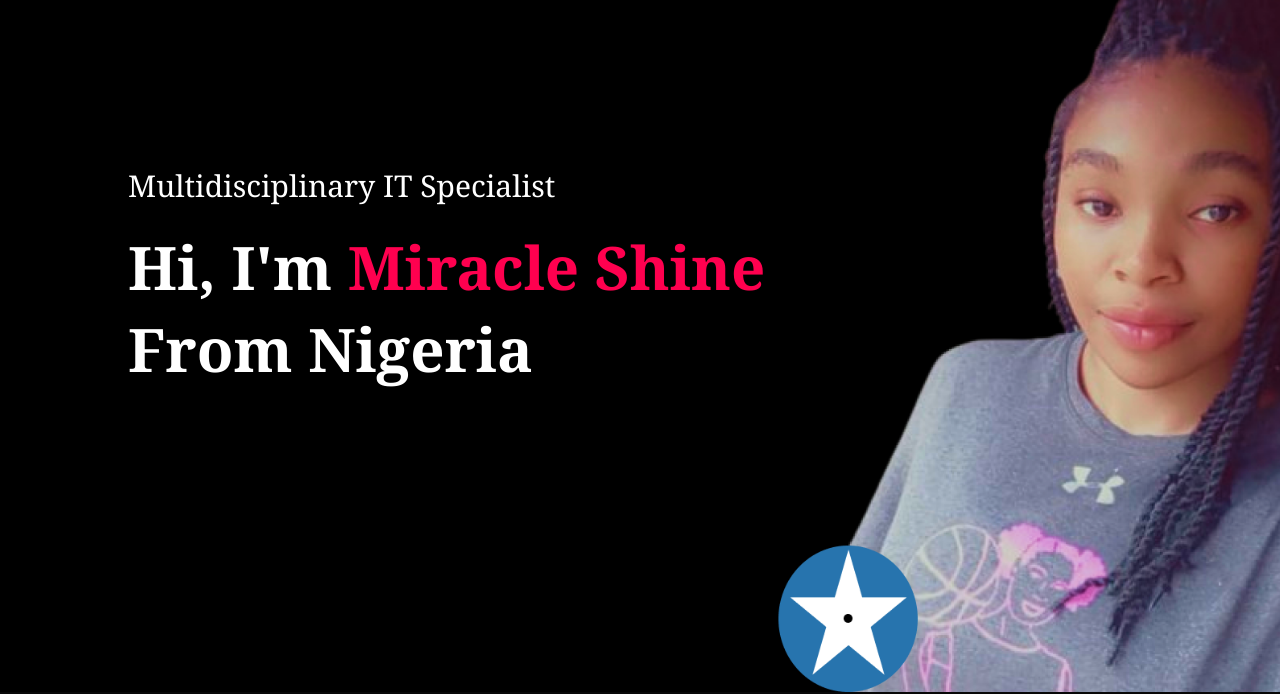
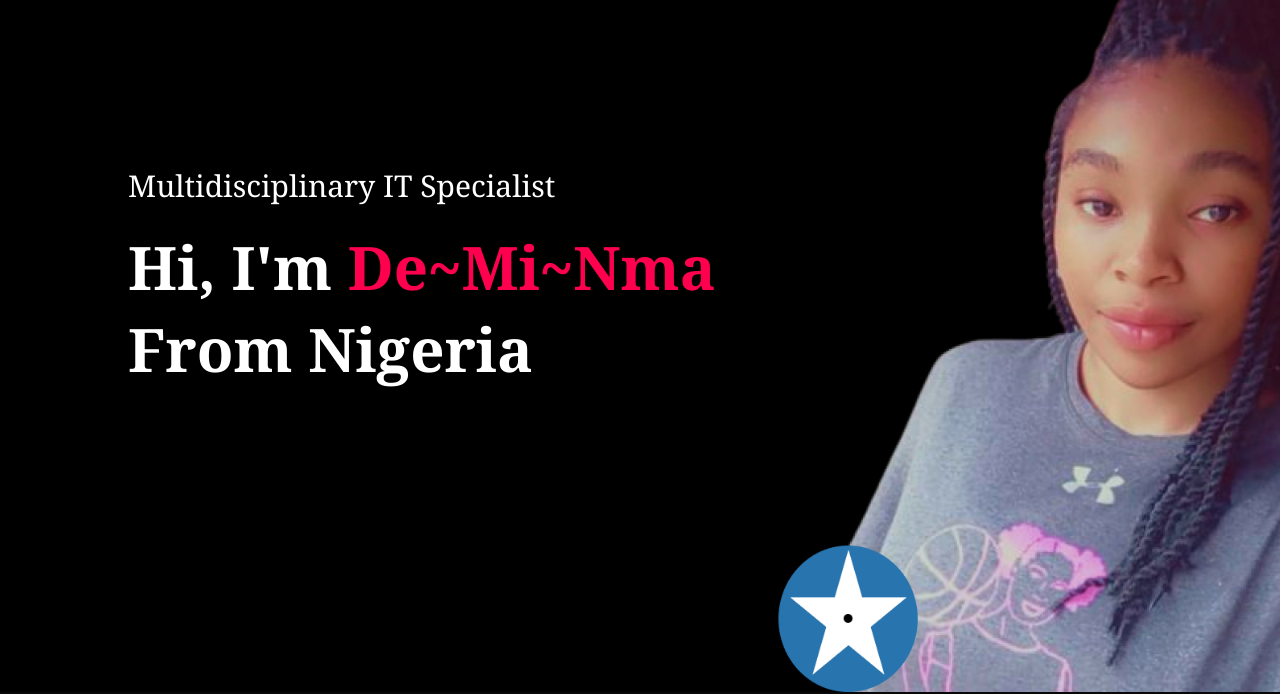
Before and after one commit to MJ-star-tech/My-Website, a plain HTML site: page index.html in a window 1280 px wide. Shown: the part 108-802 px from the top of the page. Drawn offline with Linux system fonts and the light colour scheme.

Commit message:
Update index.html

```diff
--- a/index.html
+++ b/index.html
@@ -26,7 +26,7 @@
     </nav>
     <div class="header-text">
       <p>Multidisciplinary IT Specialist</p>
-      <h1>Hi, I'm <span>Miracle Shine</span><br>From Nigeria</h1>
+      <h1>Hi, I'm <span>De~Mi~Nma</span><br>From Nigeria</h1>
     </div>
   </div>
 </div>
```
